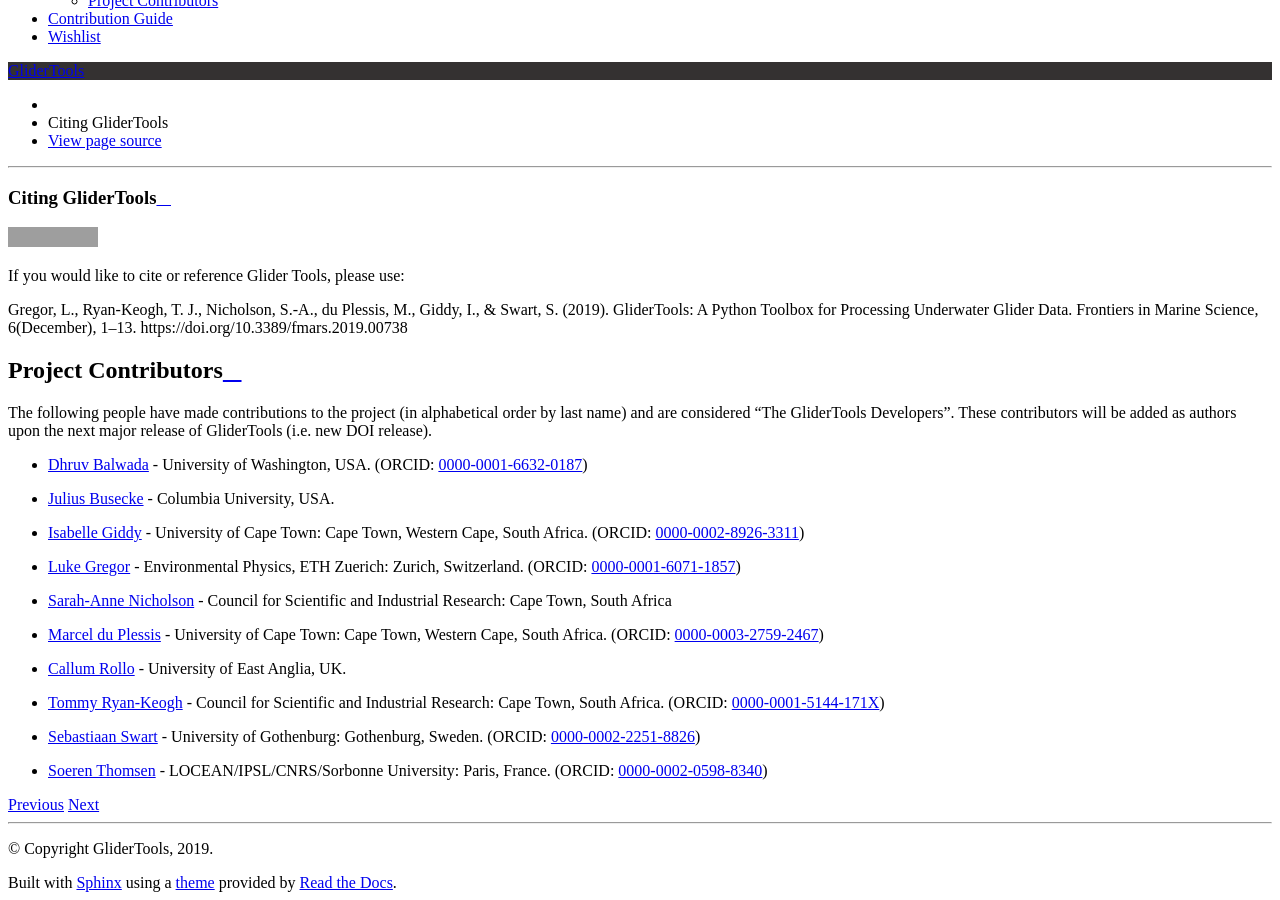
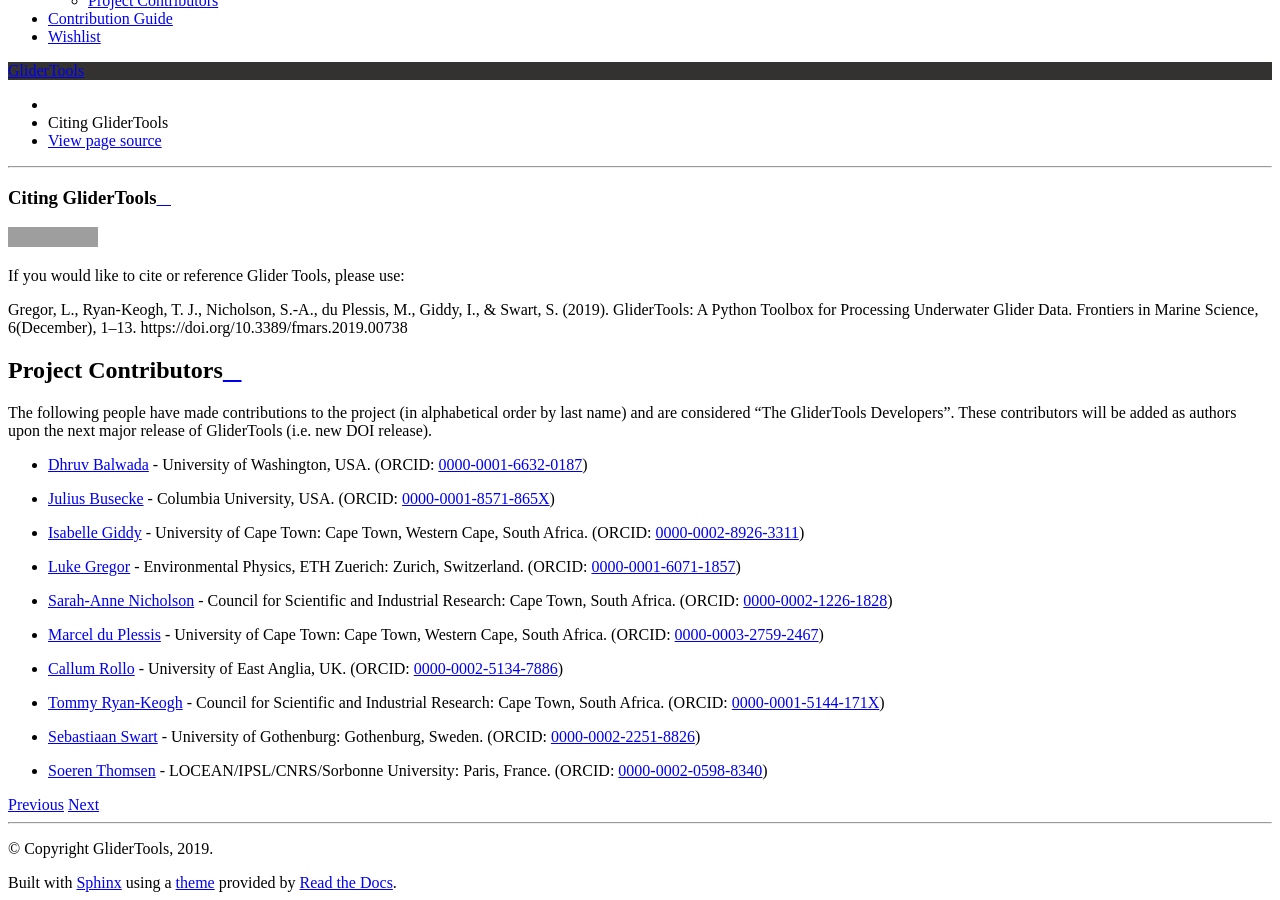
Before and after one commit to GliderToolsCommunity/GliderTools, a Sphinx documentation site: the page built from docs/authors.md, in a window 1280 px wide and 900 px high, scrolled down 797 px. Built offline with Sphinx 7.4.7 and the Read the Docs theme 2.0.0, drawn with Linux system fonts in a browser that asks for light colours; grey boxes are pictures that could not be loaded.

Commit message:
Update authors.md
now all ORCID's are linked

```diff
--- a/docs/authors.md
+++ b/docs/authors.md
@@ -13,12 +13,12 @@
 
 The following people have made contributions to the project (in alphabetical order by last name) and are considered "The GliderTools Developers". These contributors will be added as authors upon the next major release of GliderTools (i.e. new DOI release).
 - [Dhruv Balwada](https://dhruvbalwada.github.io/) - University of Washington, USA. (ORCID: [0000-0001-6632-0187](https://orcid.org/0000-0001-6632-0187))
-- [Julius Busecke](http://jbusecke.github.io/) -  Columbia University, USA.
+- [Julius Busecke](http://jbusecke.github.io/) -  Columbia University, USA. (ORCID: [0000-0001-8571-865X](https://orcid.org/0000-0001-8571-865X))
 - [Isabelle Giddy](https://github.com/isgiddy/) - University of Cape Town: Cape Town, Western Cape, South Africa. (ORCID: [0000-0002-8926-3311](https://orcid.org/0000-0002-8926-3311))
 - [Luke Gregor](https://github.com/lukegre) - Environmental Physics, ETH Zuerich: Zurich, Switzerland. (ORCID: [0000-0001-6071-1857](https://orcid.org/0000-0001-6071-1857))
-- [Sarah-Anne Nicholson](https://github.com/sarahnicholson) - Council for Scientific and Industrial Research: Cape Town, South Africa
+- [Sarah-Anne Nicholson](https://github.com/sarahnicholson) - Council for Scientific and Industrial Research: Cape Town, South Africa. (ORCID: [0000-0002-1226-1828](https://orcid.org/0000-0002-1226-1828))
 - [Marcel du Plessis](https://mduplessis.com) - University of Cape Town: Cape Town, Western Cape, South Africa. (ORCID: [0000-0003-2759-2467](https://orcid.org/0000-0003-2759-2467))
-- [Callum Rollo](https://callumrollo.github.io/) -  University of East Anglia, UK.
+- [Callum Rollo](https://callumrollo.github.io/) -  University of East Anglia, UK. (ORCID: [0000-0002-5134-7886](https://orcid.org/0000-0002-5134-7886))
 - [Tommy Ryan-Keogh](https://github.com/tjryankeogh) - Council for Scientific and Industrial Research: Cape Town, South Africa. (ORCID: [0000-0001-5144-171X](https://orcid.org/0000-0001-5144-171X))
 - [Sebastiaan Swart](https://sebswart.com) - University of Gothenburg: Gothenburg, Sweden. (ORCID: [0000-0002-2251-8826](https://orcid.org/0000-0002-2251-8826))
 - [Soeren Thomsen](https://github.com/soerenthomsen) - LOCEAN/IPSL/CNRS/Sorbonne University: Paris, France. (ORCID: [0000-0002-0598-8340](https://orcid.org/0000-0002-0598-8340))
```
